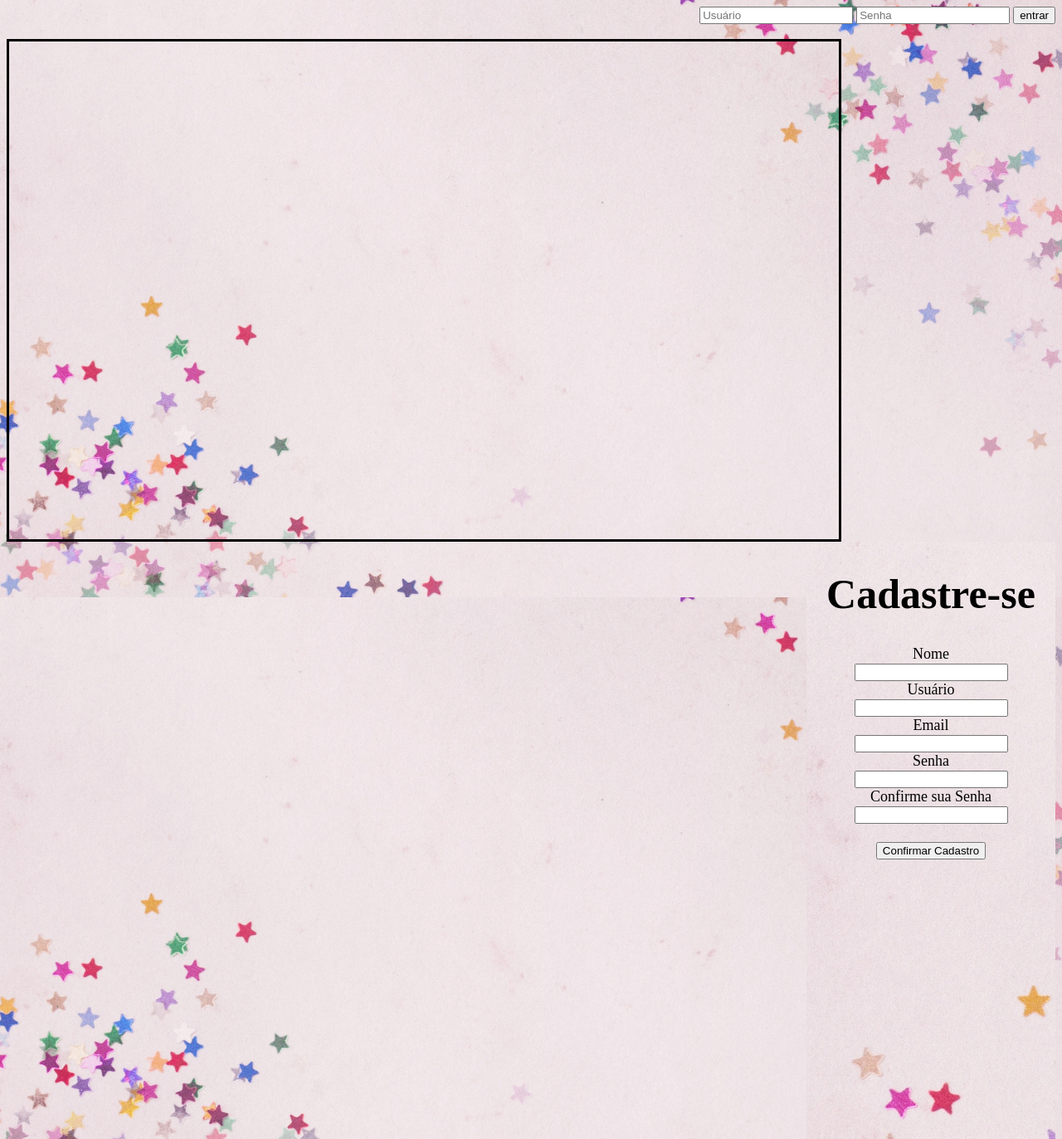
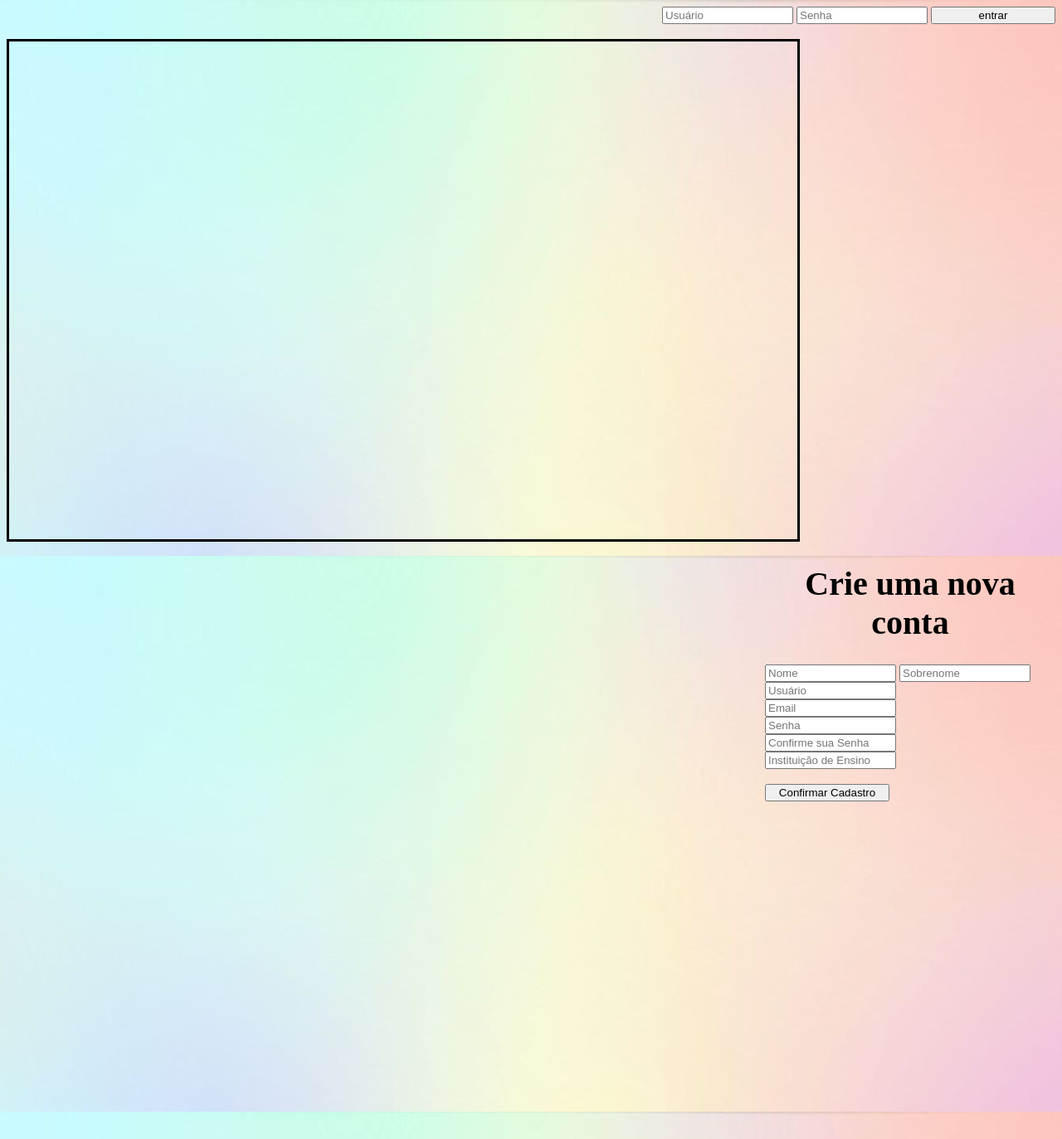
Before and after one commit to cp2-dc-info-projeto-final-2018/requisitos-cotton-candy, a PHP site: page /Inicio.html in a window 1280 px wide. Shown: the whole page at 83% size. Run offline with PHP 8.4, Linux system fonts and the light colour scheme.

Commit message:
Add files via upload

```diff
--- a/Inicio.html
+++ b/Inicio.html
@@ -25,14 +25,16 @@
 
       <div id="cadastro">
 
-        <h1 id="titulocadastro">Cadastre-se</h1>
+        <h1 id="titulocadastro">Crie uma nova conta</h1>
         <form class="cadastro" method="post" action="Projeto Final\requisitos-cotton-candy-master\Cadastro.php">
 
-          <label>Nome<br><input class="cadastroinput" type="text" name="nome" minlength=3 maxlength=12 required/><br>
-          <label>Usuário<br><input class="cadastroinput" type="text" name="usuario" minlength=3 maxlength=12 required><br>
-          <label>Email<br><input class="cadastroinput" type="email" name="email" required><br>
-          <label>Senha<br><input class="cadastroinput" type="password" name="senha" minlength=3 maxlength=60 required><br>
-          <label>Confirme sua Senha<br><input class="cadastroinput" type="password" name="confsenha" minlength=3 maxlength=60 required><br><br>
+          <input class="cadastroinput" type="text" name="nome" placeholder="Nome" minlength=3 maxlength=12 required/>
+          <input class="cadastroinput" type="text" name="sobrenome" placeholder="Sobrenome" minlength=3 maxlength=12 required/><br>
+          <input class="cadastroinput" type="text" name="usuario" placeholder="Usuário" minlength=3 maxlength=12 required><br>
+          <input class="cadastroinput" type="email" name="email" placeholder="Email" required><br>
+          <input class="cadastroinput" type="password" name="senha" placeholder="Senha" minlength=3 maxlength=60 required><br>
+          <input class="cadastroinput" type="password" name="confsenha" minlength=3 placeholder="Confirme sua Senha" maxlength=60 required><br>
+          <input class="cadastroinput" type="text" name="instituicao" placeholder="Instituição de Ensino" minlength=3 maxlength=12 required><br><br>
           <input class="cadastrobutton" type="submit" name="cadastro" value="Confirmar Cadastro">
 
       </div>
--- a/styles.css
+++ b/styles.css
@@ -1,28 +1,28 @@
   #cadastro {
-    background-image: url(fundo.jpg);
-
-    width: 300px;
+    width: 350px;
     height: 720px;
-    text-align: center;
     float: right;
-    font-family: Century Gothic;
-    font-size: 18px;
   }
 
   #titulocadastro {
-    font-family: Vladimir Script;
-    font-size: 50px;
+    font-family: Century Gothic;
+    font-size: 40px;
+    text-align: center;
+  }
+
+  input {
+    width: 150px;
   }
 
   #inicio {
     border: solid;
     float: left;
-    width: 1000px;
+    width: 950px;
     height: 600px;
   }
 
  body {
-   background-image: url(fundo.jpg);
+   background-image: url(fundoDegrade.jpg);
    background-size: contain;
-   repeat: no-repeat;
+
  }
```
Also changed, not shown: BD.php (added, +52 -0 lines), Cadastro.php (+7 -0 lines), ConexaoBd.php (added, +13 -0 lines), Insert.php (added, +15 -0 lines), 14885.jpg (added), 26125.jpg (added), 26126.jpg (added), fundoDegrade.jpg (added), 1 other file.
